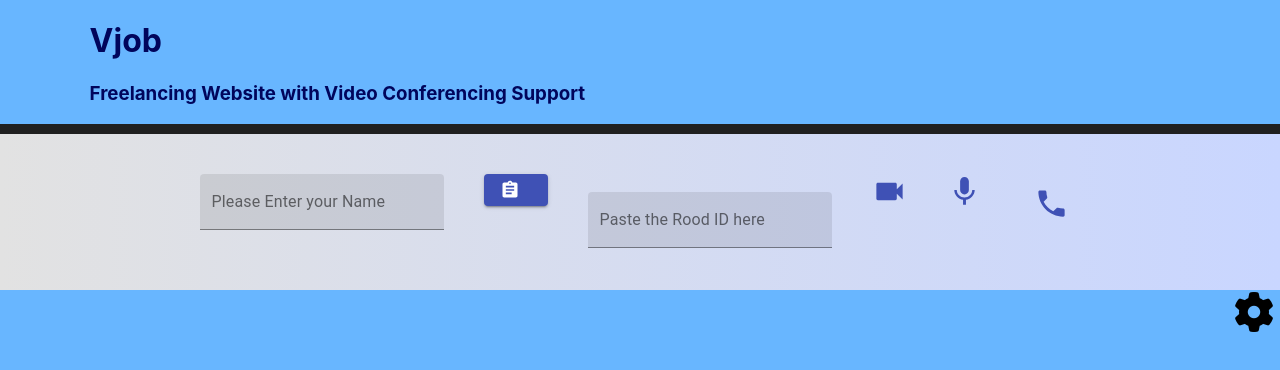
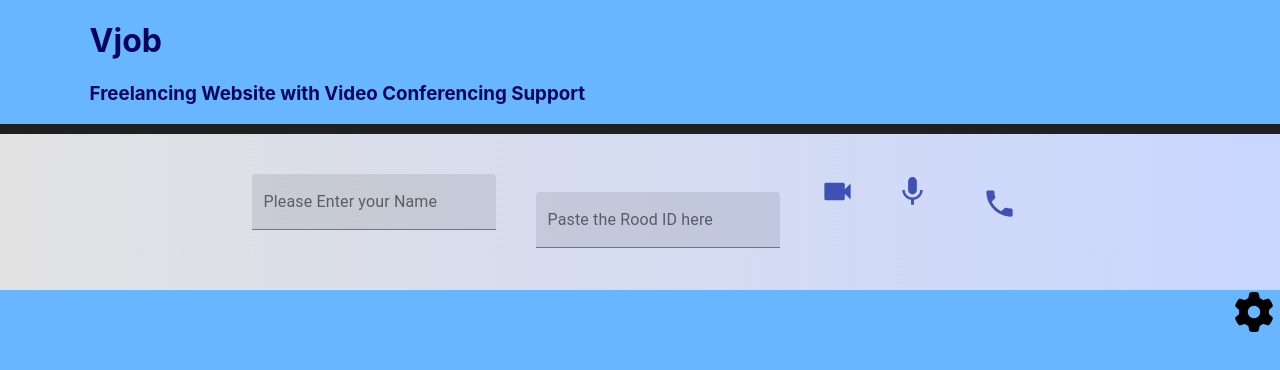
Before and after one commit to gerald12tolentino/vjob-freelancinginterview, a React (Create React App) app: page / in a window 1280 px wide. Shown: the top 370 px of the page. Built offline with nearby package versions, Linux system fonts and the light colour scheme; no server answers.

Commit message:
first commit

```diff
--- a/src/App.js
+++ b/src/App.js
@@ -131,11 +131,7 @@ function App() {
 					style={{ marginBottom: "20px" }}
 				/>
 				</div>
-				<div className="fnction">
-				<CopyToClipboard text={me} style={{ marginBottom: "2rem" }}>
-					<Button variant="contained" value={me} color="primary" startIcon={<AssignmentIcon fontSize="large" />}/>
-				</CopyToClipboard>
-				</div>
+
 				<div className="fnction">
 					<label id ="roomID"></label>
 					<h3 id ="roomID" value={me}></h3>
```
